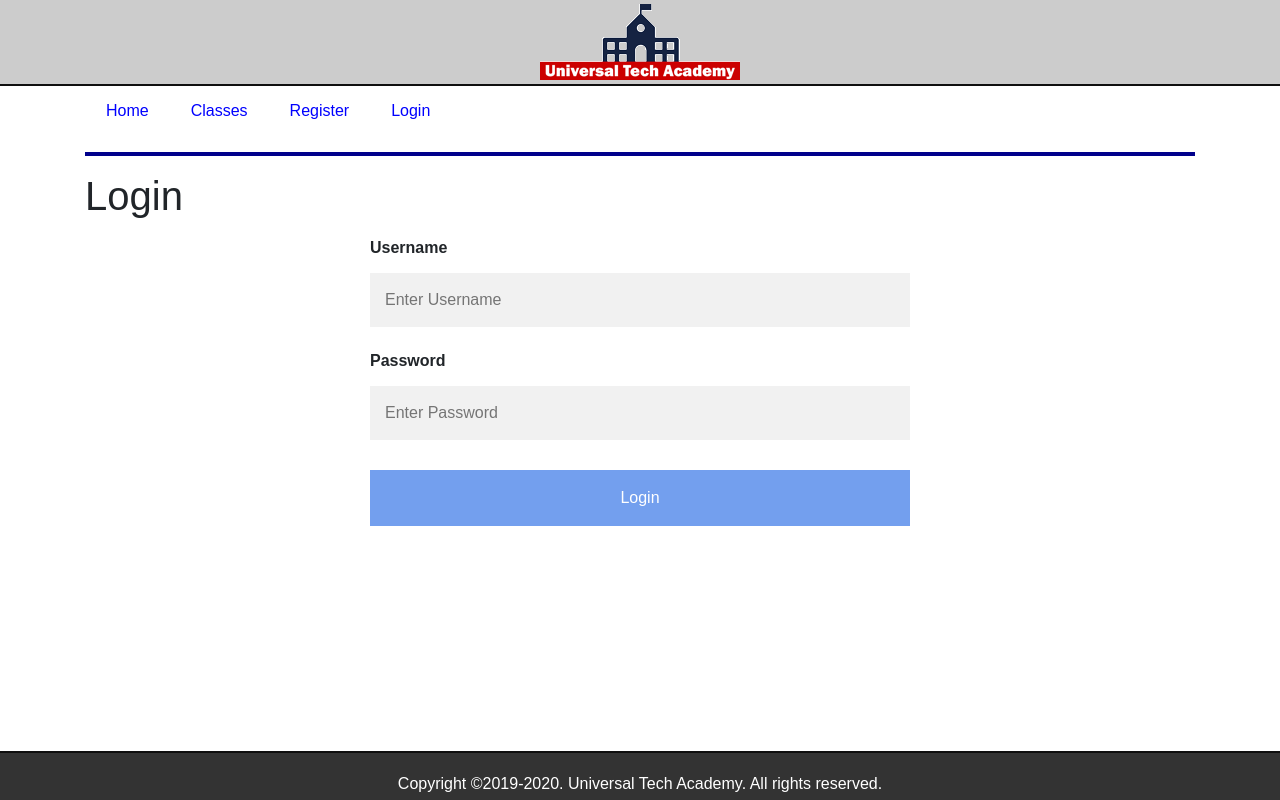
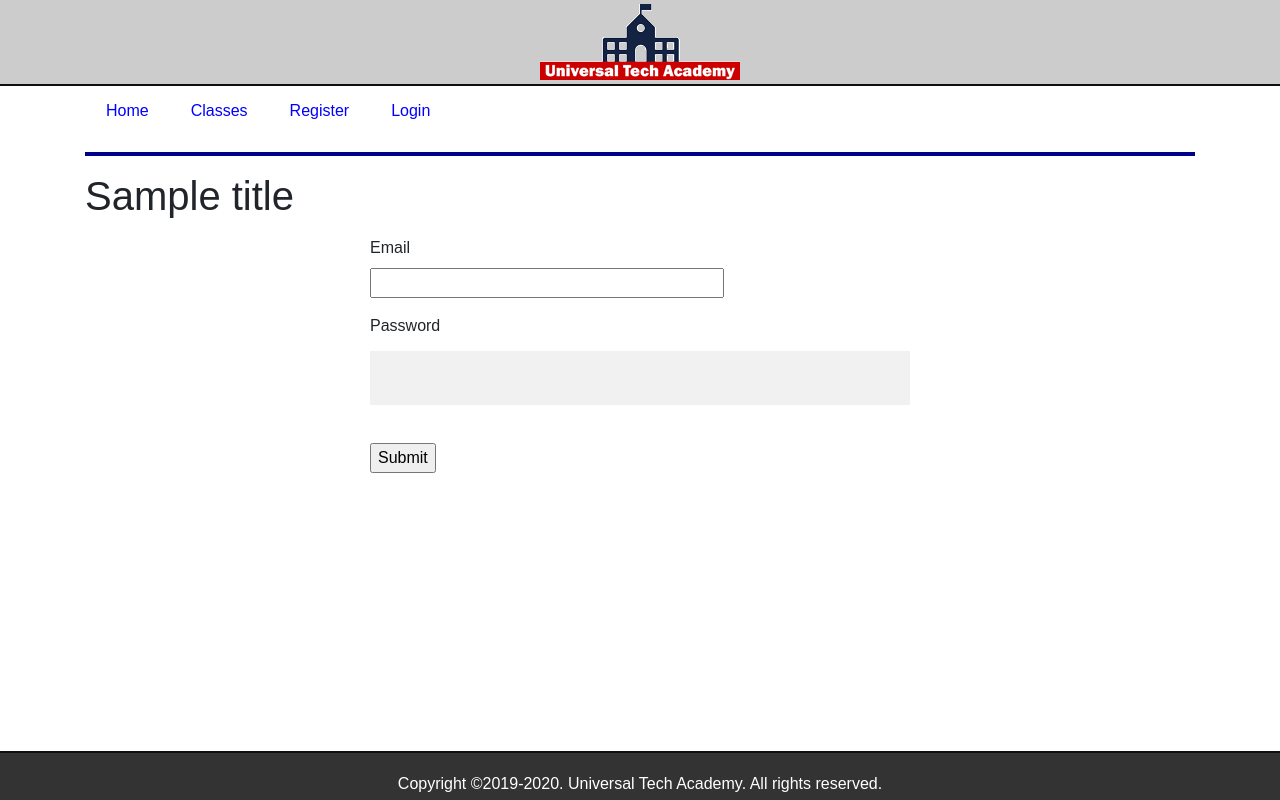
Before and after one commit to moonman369/Enrollment, a Python web app: template application/templates/login.html in a window 1280 px wide. Run offline with Jinja, Linux system fonts and the light colour scheme; the template is opened without the code that fills it: most values are stand-ins (such as "Sample title", 1, 10 or a date in 2020); form fields are guessed from the names that the template uses; some libraries are stand-ins or nearby versions.

Commit message:
Switched traditional html form with wtforms

```diff
--- a/application/templates/login.html
+++ b/application/templates/login.html
@@ -1,19 +1,23 @@
-    {% extends "layout.html" %}
-
-    {% block content %}
-    <h1>Login</h1>
+{% extends "layout.html" %} {% block content %}
+<h1>{{ title }}</h1>
 
 <div class="row">
   <div class="col-md-6 offset-md-3">
     <h3></h3>
-            <form name="login" action="login.php" method="get">
-                <label for="username"><b>Username</b></label>
-                <input type="text" placeholder="Enter Username" name="username" required>
-                <br>
-                <label for="password"><b>Password</b></label>
-                <input type="password" placeholder="Enter Password" name="password" required>
-                <br class="clear">
-                <input class="btn-submit" type="submit" name="submit" value="Login">
+    <form name="login" action="" method="post">
+      {{ form.hidden_tag() }}
+
+      <p>
+        {{ form.email.label }} <br />
+        {{ form.email(size=35) }}
+      </p>
+
+      <p>
+        {{ form.password.label }} <br />
+        {{ form.password(size=20) }}
+      </p>
+
+      <p>{{ form.submit(size=35) }}</p>
     </form>
   </div>
 </div>
```
Lines whose indentation alone changed are shown as unchanged.
